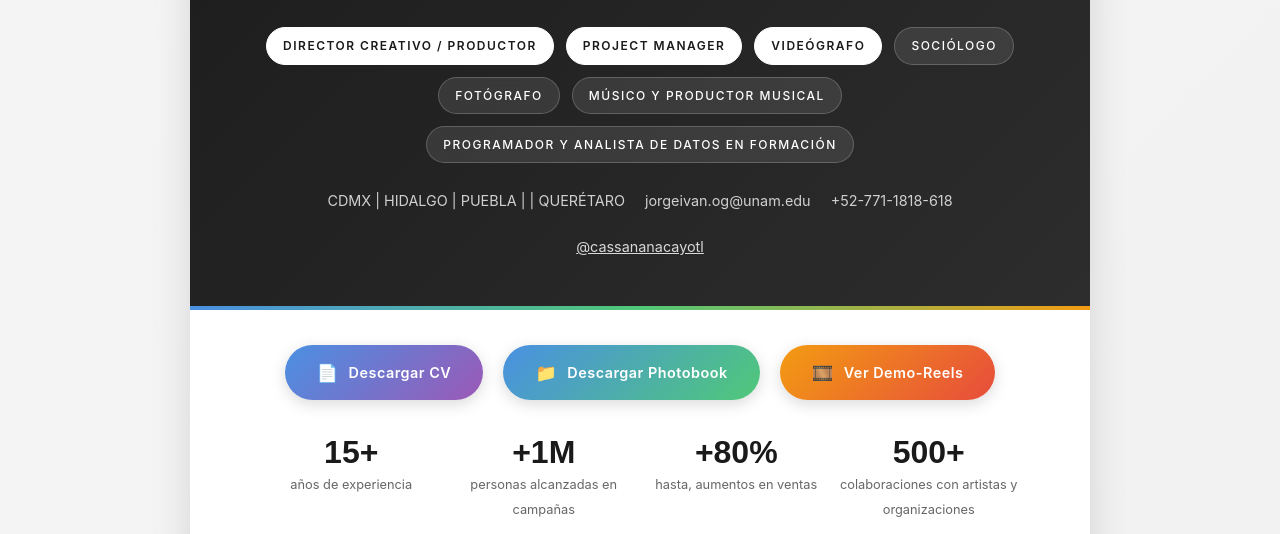
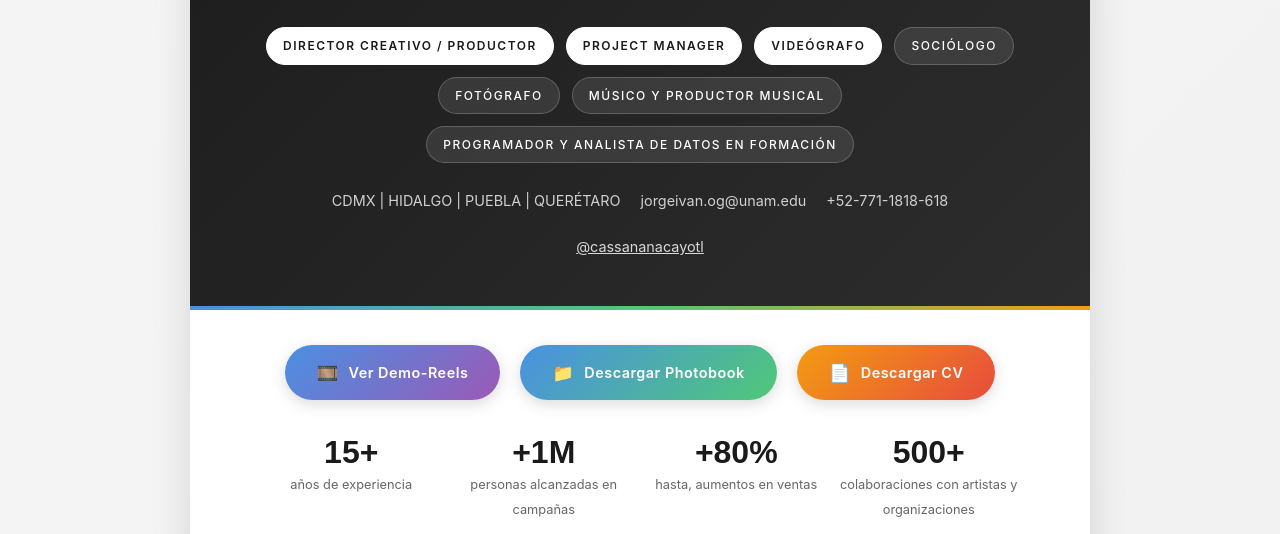
Before and after one commit to jorgeivangonzalez/CV-Digital, a plain HTML site: page index.html in a window 1280 px wide. Shown: the part 418-952 px from the top of the page. Drawn offline with Linux system fonts and the light colour scheme; a script that the page names is missing.

Commit message:
Update index.html

```diff
--- a/index.html
+++ b/index.html
@@ -37,7 +37,7 @@
             </div>
 
             <div class="contact">
-                <p>CDMX | HIDALGO | PUEBLA |  | QUERÉTARO</p>
+                <p>CDMX | HIDALGO | PUEBLA | QUERÉTARO</p>
                 <p>jorgeivan.og@unam.edu</p>
                 <p>+52-771-1818-618</p>
                 <p><a href="https://instagram.com/cassananacayotl">@cassananacayotl</a></p>
@@ -45,17 +45,17 @@
         </header>
 
         <div class="download-buttons">
-            <a href="Media/CV.pdf" data-href-en="Media/CV_EN.pdf" download class="btn-download">
-                <span class="btn-icon">📄</span>
-                <span class="btn-text" data-en="Download CV">Descargar CV</span>
+            <a href="https://youtube.com/playlist?list=PL5n5nT2z0o6fkrdXoaQxlj7RGS4hOFB09&si=onEbPTxiUfA78iHL" download class="btn-download" target="_blank">
+                <span class="btn-icon">🎞️</span>
+                <span class="btn-text" data-en="Watch Demo Reels">Ver Demo-Reels</span>
             </a>
             <a href="Media/BookIvan.pdf" download class="btn-download">
                 <span class="btn-icon">📁</span>
                 <span class="btn-text" data-en="Download Photobook">Descargar Photobook</span>
             </a>
-            <a href="https://youtube.com/playlist?list=PL5n5nT2z0o6fkrdXoaQxlj7RGS4hOFB09&si=onEbPTxiUfA78iHL" download class="btn-download" target="_blank">
-                <span class="btn-icon">🎞️</span>
-                <span class="btn-text" data-en="Watch Demo Reels">Ver Demo-Reels</span>
+            <a href="Media/CV.pdf" data-href-en="Media/CV_EN.pdf" download class="btn-download">
+                <span class="btn-icon">📄</span>
+                <span class="btn-text" data-en="Download CV">Descargar CV</span>
             </a>
         </div>
 
@@ -192,7 +192,7 @@
             </section>
 
             <section class="certifications">
-                <h2 data-en="Complementary Studies">Estudios Complementarios</h2>
+                <h2 data-en="Complementary Studies">Expertise y Estudios Complementarios</h2>
                 <ul>
                     <li data-en="English B2 (Cambridge Certifications)">Inglés B2 (Cambridge Certifications)</li>
                     <li data-en="Digital Video Marketing">Video-marketing Digital</li>
```
